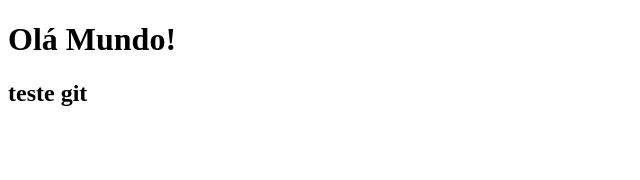
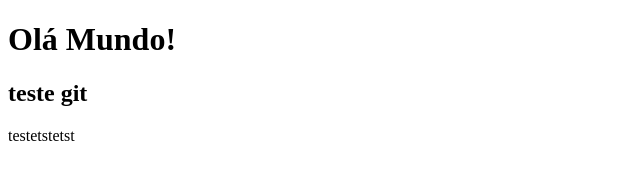
Before and after one commit to dev-luizotavio/web-calculator, a plain HTML site: page index.html in a window 1280 px wide. Shown: the full height of the page, 0-640 px from the left. Drawn offline with Linux system fonts and the light colour scheme.

Commit message:
teste teste

```diff
--- a/index.html
+++ b/index.html
@@ -13,5 +13,7 @@
 <body>
     <h1>Olá Mundo!</h1>
     <h2>teste git</h2>
+
+    <p>testetstetst</p>
 </body>
 </html>
```
